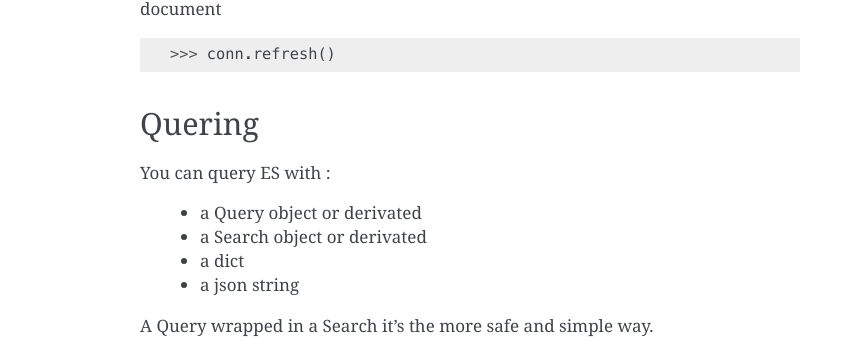
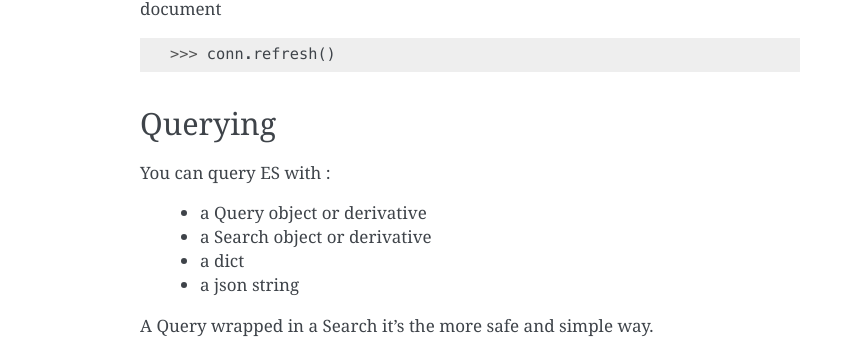
Before and after one commit to aparo/pyes, a Sphinx documentation site: the page built from docs/manual/queries.rst, in a window 1280 px wide and 900 px high, scrolled down 1045 px. Shown: the part 213-552 px from the top of the window, without its empty margins (280-1141 px from the left). Built offline with Sphinx 7.4.7, drawn with Linux system fonts in a browser that asks for light colours.

Commit message:
Fix a few typos in the query docs

```diff
--- a/docs/manual/queries.rst
+++ b/docs/manual/queries.rst
@@ -75,14 +75,14 @@ TIP: Remember to refresh the index before query to obtain latest insert document
    >>> conn.refresh()
 
 
-Quering
+Querying
 -------
 
 You can query ES with :
 
-    - a Query object or derivated
+    - a Query object or derivative
 
-    - a Search object or derivated
+    - a Search object or derivative
 
     - a dict
 
```
